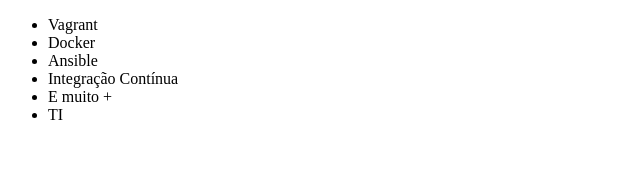
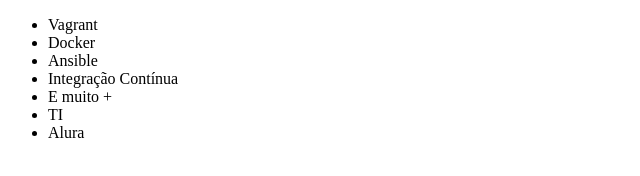
Before and after one commit to devcleiton/alura-git, a plain HTML site: page index.html in a window 1280 px wide. Shown: the full height of the page, 0-640 px from the left. Drawn offline with Linux system fonts and the light colour scheme.

Commit message:
Adicionado Alura

```diff
--- a/index.html
+++ b/index.html
@@ -13,6 +13,7 @@
         <li>Integração Contínua</li>
         <li>E muito +</li>
         <li>TI</li>
+		<li>Alura</li>
     </ul>
 </body>
 </html>
```
